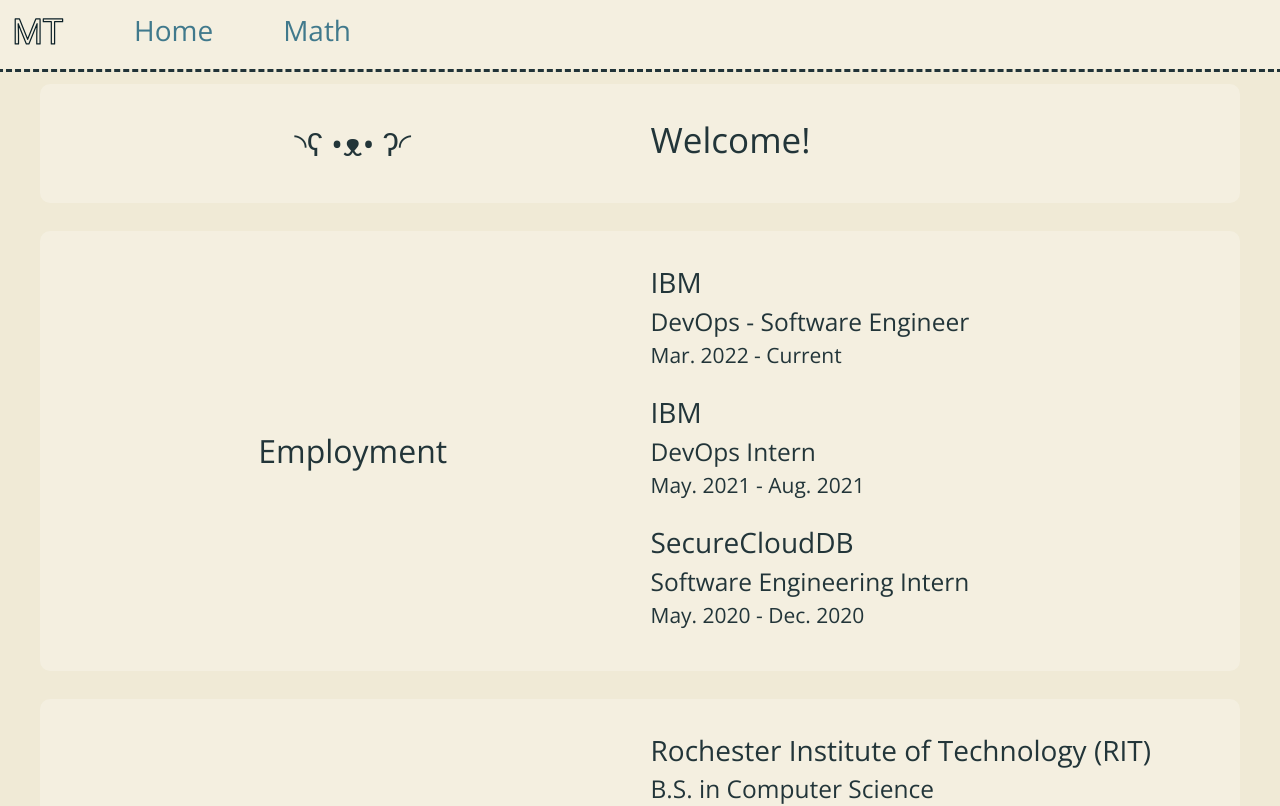
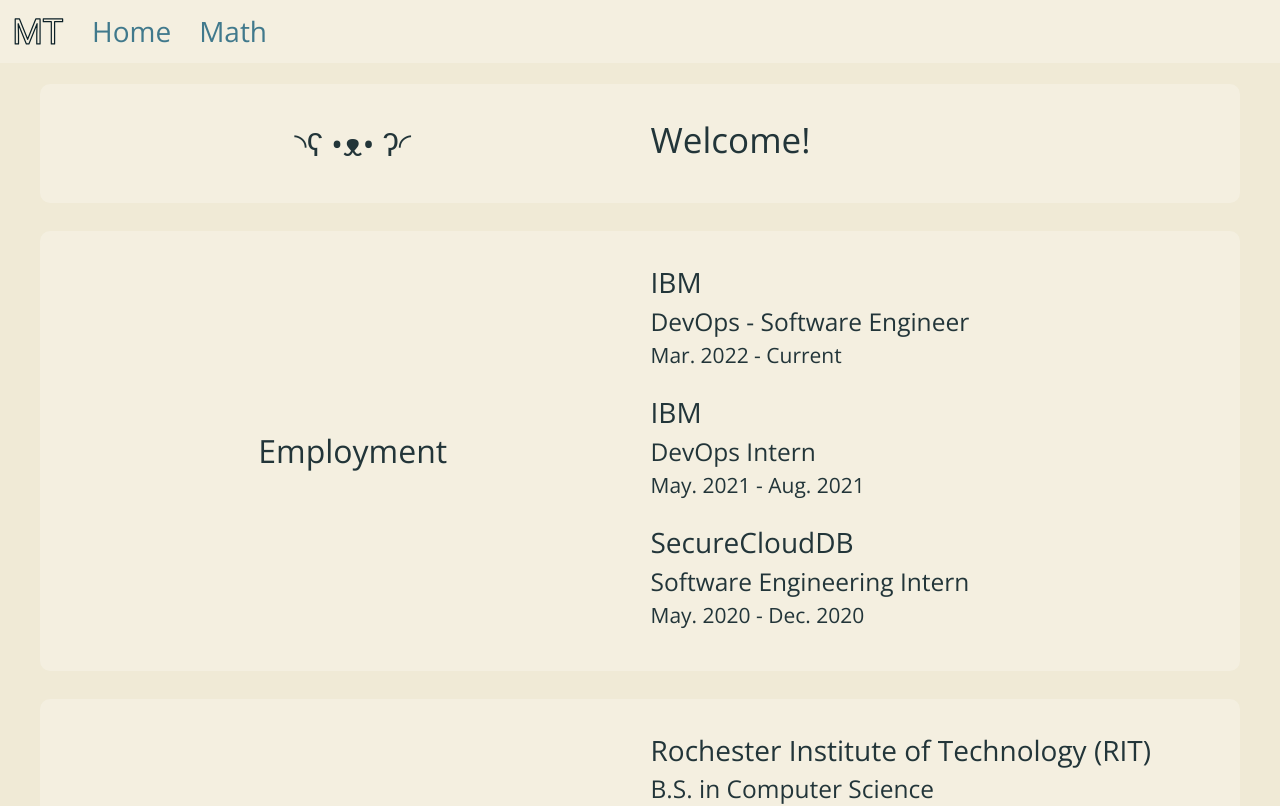
Before and after one commit to Takatsuka-Mark/website-frontend, a Vue app: page /Home in a window 1280 px wide. Shown: the top 806 px of the page. Built offline with nearby package versions, Linux system fonts and the light colour scheme.

Commit message:
Finalize navbar and add route transitions

```diff
--- a/src/components/Header/Header.scss
+++ b/src/components/Header/Header.scss
@@ -1,22 +1,47 @@
 @import '../../styles/theme';
 
 .app-header{
-  padding: 1.0rem;
+  padding: 0;
   //padding-bottom: 3rem;
   position: fixed;
   top: 0;
   width: 100%;
   background-color: rgb(244, 239, 224);
 
-  // TODO Create a backdrop shadow? Perhaps a different color or outline
-  // to separate from text boxes.
-  // TODO fix dimensions.
-  // TODO could pick a theme color for this + containers.
-
   display: flex;
   flex-direction: row;
-  outline: dashed;  // TODO remove
   column-gap: 5rem;
+}
+
+.app-header-nav {
+  display: flex;
+  flex-direction: row;
+  list-style: none;
+  padding: 0;
+  justify-content: center;
+  margin: 0;
+}
+
+.logo-li {
+  padding: 1rem 0;
+  padding-left: 1rem;
+  padding-right: 1rem;
+  display: flex;
+  flex-direction: column;
+  justify-content: center;
+}
+
+.routes {
+  padding: 0rem 0;
+  display: flex;
+  flex-direction: column;
+  justify-content: center;
+  height: 100%;
+}
+
+.route-text {
+  margin-bottom: 0;
+  padding: 0.5rem 1rem 0.5rem 1rem;
 }
 
 #logo {
--- a/src/components/Header/Header.vue
+++ b/src/components/Header/Header.vue
@@ -1,6 +1,8 @@
 <template>
   <div>
     <div class="app-header">
+      <ul class="app-header-nav">
+        <li class="logo-li">
           <!-- Logo -->
           <svg id="logo" width="205" height="113" viewBox="0 0 205 113" fill="none"
               xmlns="http://www.w3.org/2000/svg">
@@ -11,16 +13,18 @@
             <path d="M199.344 16.1094H166.438V107.375H153.008V16.1094H120.172V5H199.344V16.1094Z"
                   mask="url(#path-1-outside-1)"/>
           </svg>
-      <div class="routes">
+        </li>
+        <li class="routes">
           <router-link to="/home">
-          <h2><b>Home</b></h2>
+            <h2 class="route-text"><b>Home</b></h2>
           </router-link>
-      </div>
-      <div class="routes">
+        </li>
+        <li class="routes">
           <router-link to="/math">
-          <h2><b>Math</b></h2>
+            <h2 class="route-text"><b>Math</b></h2>
           </router-link>
-      </div>
+        </li>
+      </ul>
         <!-- TODO reimplement hamburger when more pages are added -->
   <!--      <button class="menu" v-bind:class="[hamburgerIsActive? 'opened': null]"-->
   <!--              v-on:click="toggleHamburger">-->
--- a/src/components/Layout/Layout.scss
+++ b/src/components/Layout/Layout.scss
@@ -16,11 +16,6 @@
   flex-grow: 1;
   // 1rem for footer height
   padding: 5rem $content-padding ($content-padding + 1rem);
-
-
-  @media (max-width: breakpoint-max(sm)) {
-    padding: 20px 15px 40px;
-  }
 
   // hammers disallows text selection, allowing it for large screens
   @media (min-width: breakpoint-min(sm)) {
@@ -83,3 +78,14 @@ html {
   animation: slideIn 0.4s reverse;
   //transition: max-height
 }
+
+
+.router-fade-enter-active,
+.router-fade-leave-active {
+  transition: opacity 0.5s, transform 0.5s;
+}
+.router-fade-enter,
+.router-fade-leave-to {
+  opacity: 0;
+  transform: translate(-30%)
+}
--- a/src/components/Layout/Layout.vue
+++ b/src/components/Layout/Layout.vue
@@ -7,9 +7,9 @@
     <Loader class="loader"/>
   <!--  <NavBar/>-->
     <div ref="content" class="content">
-  <!--    <transition name="router-animation">-->
+     <transition name="router-fade" mode="out-in">
         <router-view/>
-  <!--    </transition>-->
+     </transition>
     </div>
   </div>
 </template>
```
Lines whose indentation alone changed are shown as unchanged.
